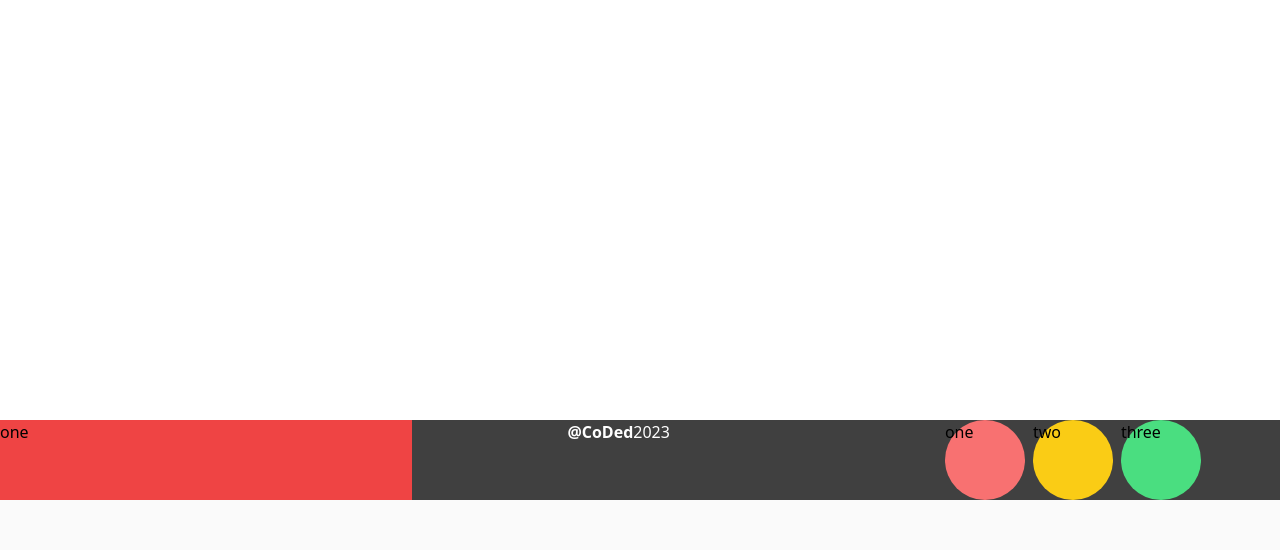
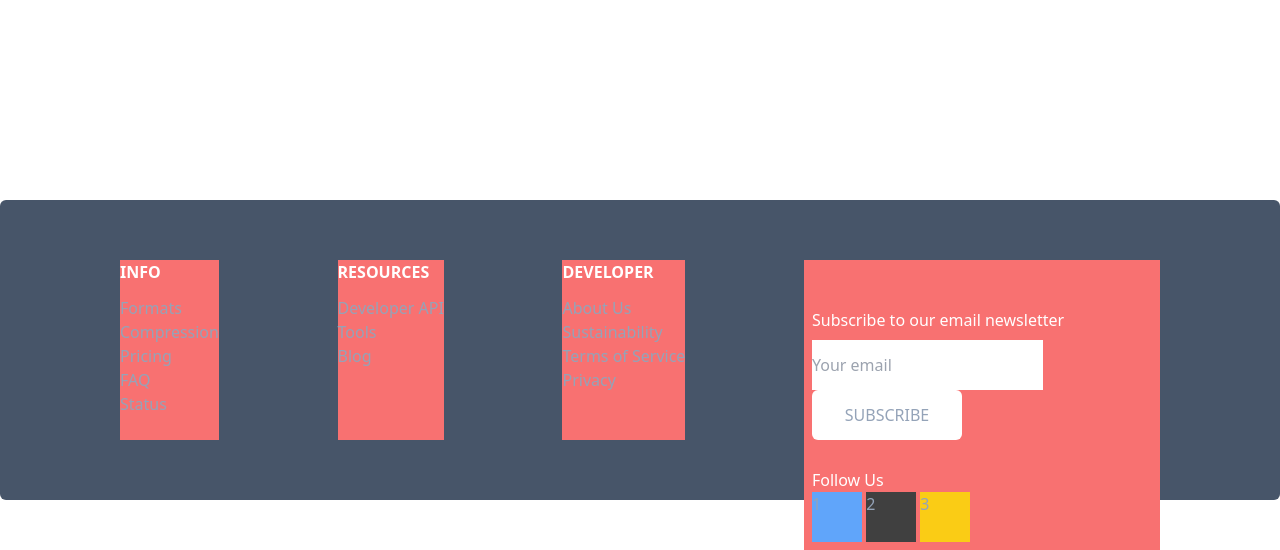
Before and after one commit to CoDedArch/Shopin-Backend, a Django app: template templates/base/base.html in a window 1280 px wide; the page is wider, and only the part inside the window is pictured. Shown: the part 300-850 px from the top of that part. Before the commit the page ends 800 px from the top of that part, so only its background shows below. Run offline with Django 4.2, Linux system fonts and the light colour scheme; the template is opened without the code that fills it, so the values that code supplies are empty; style sheets or scripts are compiled from the project's sources.

Commit message:
Adjust Footer to stakeholder preferance

```diff
--- a/templates/base/base.html
+++ b/templates/base/base.html
@@ -81,18 +81,49 @@
         {%endblock content%}
     </main>
     <!-- footer -->
-    <footer class="flex flex-row bg-black-400 mt-auto h-[5em]">
-       <div class="bg-red-500 basis-1/2">one</div>
-       <div class="flex flex-row justify-center bg-inherit basis-1/2 text-white">
-            <!-- This is for the CoDed -->
-            <span class="font-bold">@CoDed </span>2023
-       </div>
-       <div class="bg-inherit basis-1/2 flex flex-row pl-[120px] space-x-2">
-            <!-- these are for the social media -->
-            <div class="rounded-full bg-red-400 xl:basis-[80px]">one</div>
-            <div class="rounded-full bg-yellow-400 xl:basis-[80px]">two</div>
-            <div class="rounded-full bg-green-400 xl:basis-[80px]">three</div>
-       </div>
+    <footer class="flex flex-row bg-slate-600 mt-auto space-x-5 h-[300px] py-[60px] px-[120px] rounded-md justify-between text-slate-400">
+        <!--redesign the footer for my app-->
+        <div class="bg-red-400 max-w-[356px]">
+            <h2 class="text-white font-bold mb-3">INFO</h2>
+            <ul>
+                <li>Formats</li>
+                <li>Compression</li>
+                <li>Pricing</li>
+                <li>FAQ</li>
+                <li>Status</li>
+            </ul>
+        </div>
+        <div class="bg-red-400 max-w-[356px]">
+            <h2 class="text-white font-bold mb-3">RESOURCES</h2>
+            <ul>
+                <li>Developer API</li>
+                <li>Tools</li>
+                <li>Blog</li>
+            </ul>
+        </div>
+        <div class="bg-red-400 max-w-[356px]">
+            <h2 class="text-white font-bold mb-3">DEVELOPER</h2>
+            <ul>
+                <li>About Us</li>
+                <li>Sustainability</li>
+                <li>Terms of Service</li>
+                <li>Privacy</li>
+            </ul>
+        </div>
+        <div class="bg-red-400 max-w-[356px] p-2 h-fit">
+            <p class="text-white mt-10">Subscribe to our email newsletter</p>
+            <div class="mt-2">
+                <form action=""> <input type="email" name="" id="" placeholder="Your email" class="h-[50px]">
+                <input type="submit" value="SUBSCRIBE" class="bg-white h-[50px] w-[150px] rounded-md">
+                </form>
+            </div>
+            <div>
+                <p class="text-white mt-7">Follow Us</p>
+                <div class="inline-block bg-blue-400 h-[50px] w-[50px]">1</div>
+                <div class="inline-block bg-black-400 h-[50px] w-[50px]">2</div>
+                <div class="inline-block bg-yellow-400 h-[50px] w-[50px]">3</div>
+            </div>
+        </div>
     </footer>
 </body>
 </html>
```
